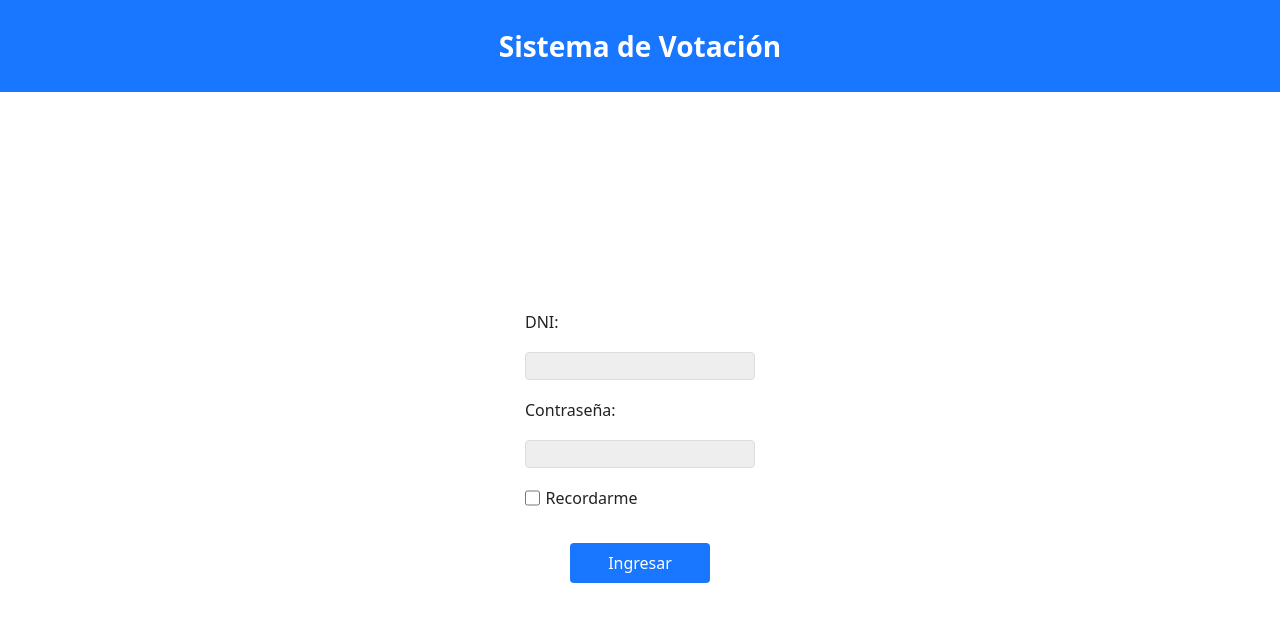
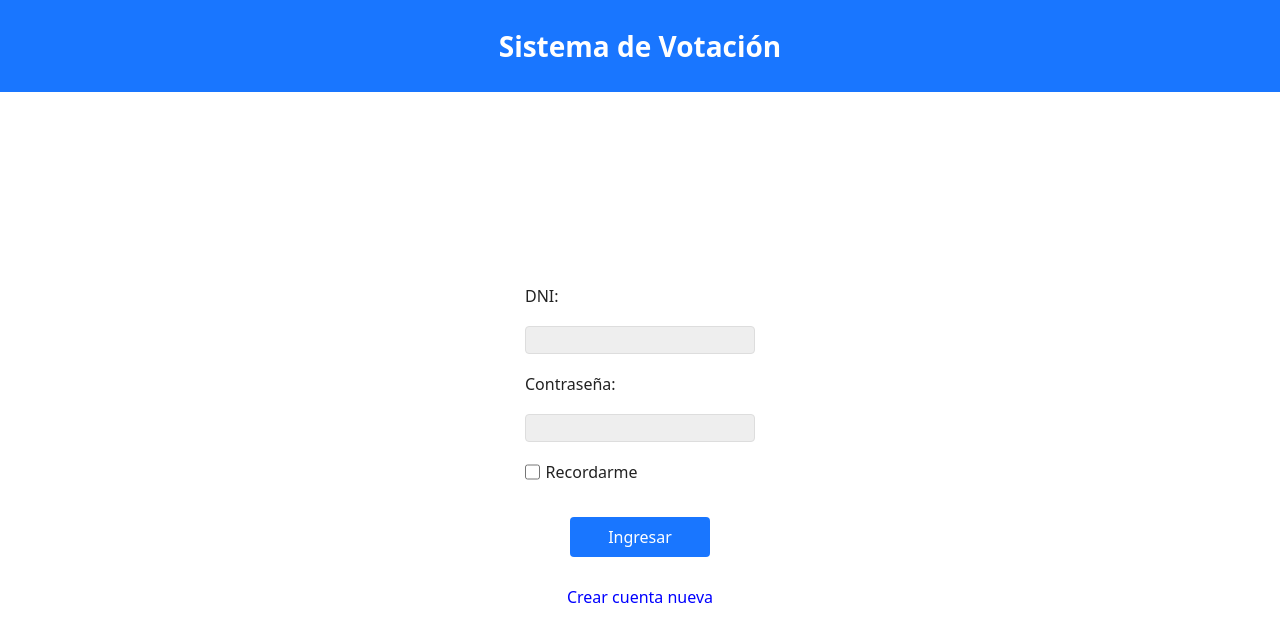
Before and after one commit to adruab2/votacion, a React (Vite) app: page / in a window 1280 px wide. Shown: the top 642 px of the page. Built offline with nearby package versions, Linux system fonts and the light colour scheme.

Commit message:
Se mejoro el inicio de sesion, tanto de usuario como admin

```diff
--- a/src/pages/AdminLogin.jsx
+++ b/src/pages/AdminLogin.jsx
@@ -42,7 +42,7 @@ export default function AdminLogin() {
             onChange={(e) => setPassword(e.target.value)} />
 
           <label>Código de seguridad:</label>
-          <input type="text" value={securityCode}
+          <input type="password" value={securityCode}
             onChange={(e) => setSecurityCode(e.target.value)} />
 
           <button onClick={handleLogin}>Ingresar</button>
--- a/src/pages/UserLogin.jsx
+++ b/src/pages/UserLogin.jsx
@@ -1,15 +1,23 @@
 import { useState, useEffect } from "react";
+import { users as defaultUsers } from "./../data/authData"; // usuarios existentes
 import "./../styles/Login.css";
 
 export default function UserLogin() {
   const [dni, setDni] = useState("");
   const [password, setPassword] = useState("");
   const [remember, setRemember] = useState(false);
+  const [creating, setCreating] = useState(false); // true si estamos creando cuenta
+  const [newDni, setNewDni] = useState("");
+  const [newPassword, setNewPassword] = useState("");
+  const [userList, setUserList] = useState([]);
 
-  // Load data ONLY if it exists
   useEffect(() => {
+    // Combinar usuarios por defecto y los guardados en localStorage
+    const savedUsers = JSON.parse(localStorage.getItem("users")) || [];
+    setUserList([...defaultUsers, ...savedUsers]);
+
+    // Cargar datos guardados si existe
     const saved = localStorage.getItem("userData");
-
     if (saved) {
       const parsed = JSON.parse(saved);
       setDni(parsed.dni);
@@ -19,24 +27,55 @@ export default function UserLogin() {
   }, []);
 
   function handleLogin() {
-    // VALIDATION – prevent empty login
     if (dni.trim() === "" || password.trim() === "") {
       alert("Debes llenar todos los campos.");
       return;
     }
 
-    // Save only when checkbox is active AND fields are not empty
+    // Validar usuario existente
+    const userExists = userList.find(
+      (user) => user.dni === dni && user.password === password
+    );
+
+    if (!userExists) {
+      alert("Usuario o contraseña incorrectos.");
+      return;
+    }
+
     if (remember) {
-      localStorage.setItem(
-        "userData",
-        JSON.stringify({ dni, password })
-      );
+      localStorage.setItem("userData", JSON.stringify({ dni, password }));
     } else {
       localStorage.removeItem("userData");
     }
 
-    // Redirect if login OK
     window.location.href = "/user/vota";
+  }
+
+  function handleCreateAccount() {
+    if (newDni.trim() === "" || newPassword.trim() === "") {
+      alert("Debes llenar todos los campos.");
+      return;
+    }
+
+    // Verificar si el DNI ya existe
+    const exists = userList.find((user) => user.dni === newDni);
+    if (exists) {
+      alert("Este DNI ya está registrado.");
+      return;
+    }
+
+    const newUser = { dni: newDni, password: newPassword };
+    const updatedUsers = [...userList, newUser];
+    setUserList(updatedUsers);
+
+    // Guardar solo usuarios nuevos en localStorage
+    const savedUsers = JSON.parse(localStorage.getItem("users")) || [];
+    localStorage.setItem("users", JSON.stringify([...savedUsers, newUser]));
+
+    alert("Cuenta creada exitosamente!");
+    setCreating(false);
+    setNewDni("");
+    setNewPassword("");
   }
 
   return (
@@ -47,6 +86,8 @@ export default function UserLogin() {
         </div>
 
         <div className="form-container">
+          {!creating ? (
+            <>
               <label>DNI:</label>
               <input
                 type="text"
@@ -71,6 +112,38 @@ export default function UserLogin() {
               </div>
 
               <button onClick={handleLogin}>Ingresar</button>
+              <p
+                style={{ cursor: "pointer", color: "blue", marginTop: "10px" }}
+                onClick={() => setCreating(true)}
+              >
+                Crear cuenta nueva
+              </p>
+            </>
+          ) : (
+            <>
+              <label>Nuevo DNI:</label>
+              <input
+                type="text"
+                value={newDni}
+                onChange={(e) => setNewDni(e.target.value)}
+              />
+
+              <label>Nueva Contraseña:</label>
+              <input
+                type="password"
+                value={newPassword}
+                onChange={(e) => setNewPassword(e.target.value)}
+              />
+
+              <button onClick={handleCreateAccount}>Crear Cuenta</button>
+              <p
+                style={{ cursor: "pointer", color: "red", marginTop: "10px" }}
+                onClick={() => setCreating(false)}
+              >
+                Volver al login
+              </p>
+            </>
+          )}
         </div>
       </div>
     </div>
```
Lines whose indentation alone changed are shown as unchanged.
